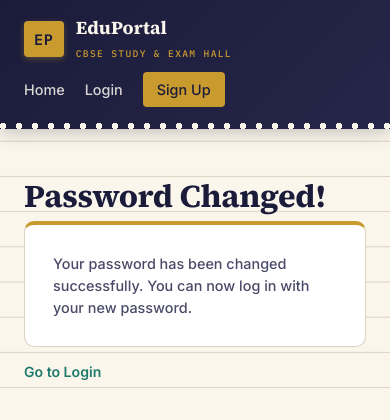
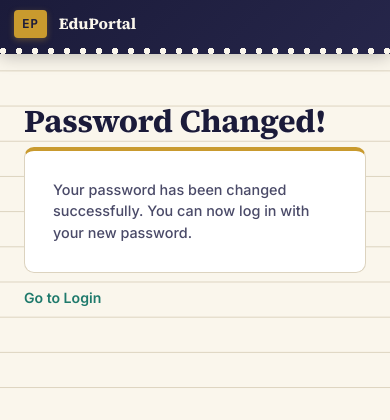
Before and after one commit to Saurabh-18-py/Eduportal, a Django app: template templates/accounts/password_reset_complete.html in a window 390 px wide. Shown: the top 420 px of the page. Run offline with Django 3.2, Linux system fonts and the light colour scheme; the template is opened without the code that fills it, so the values that code supplies are empty.

Commit message:
Compact mobile header with dropdown menu

```diff
--- a/static/css/style.css
+++ b/static/css/style.css
@@ -43,6 +43,7 @@ a { color: inherit; }
     align-items: center;
     flex-wrap: wrap;
     gap: 10px;
+    position: relative;
 }
 
 .brand {
@@ -667,3 +668,54 @@ button:focus-visible, a:focus-visible { outline: 2px solid var(--teal); outline-
     .hero h1 { font-size: 1.9rem; }
     .marksheet-head { flex-direction: column; align-items: flex-start; }
 }
+
+/* ---------- Compact mobile header ---------- */
+@media (max-width: 640px) {
+    .ticket-header-inner {
+        padding: 10px 14px;
+        flex-wrap: nowrap;
+        gap: 8px;
+    }
+
+    .brand-text { font-size: 0.98rem; }
+    .brand-text small { display: none; }
+    .brand-mark { padding: 4px 8px; font-size: 0.8rem; }
+
+    /* Hide the full nav row by default, show it as a dropdown */
+    .nav-links {
+        position: absolute;
+        top: 100%;
+        left: 0;
+        right: 0;
+        background: var(--ink);
+        flex-direction: column;
+        align-items: flex-start;
+        gap: 4px;
+        padding: 10px 14px 14px;
+        display: none;
+        border-top: 1px solid rgba(255,255,255,0.12);
+        box-shadow: 0 10px 20px rgba(0,0,0,0.25);
+        z-index: 40;
+    }
+
+    .nav-links.nav-open { display: flex; }
+
+    .nav-links a { font-size: 0.95rem; padding: 6px 0; width: 100%; }
+    .nav-id { width: 100%; box-sizing: border-box; }
+
+    .nav-toggle {
+        display: inline-flex;
+        align-items: center;
+        justify-content: center;
+        width: 36px;
+        height: 36px;
+        background: rgba(255,255,255,0.08);
+        border-radius: 6px;
+        color: var(--paper);
+        border: none;
+        flex-shrink: 0;
+        font-size: 1.1rem;
+    }
+}
+
+.nav-toggle { display: none; }
--- a/templates/base.html
+++ b/templates/base.html
@@ -24,6 +24,7 @@
                 <span class="brand-mark">EP</span>
                 <span class="brand-text">EduPortal<br><small>CBSE STUDY &amp; EXAM HALL</small></span>
             </a>
+            <button type="button" class="nav-toggle" onclick="document.querySelector('.nav-links').classList.toggle('nav-open')" aria-label="Menu">&#9776;</button>
             <nav class="nav-links">
                 <a href="{% url 'home' %}">Home</a>
                 {% if user.is_authenticated %}
```
